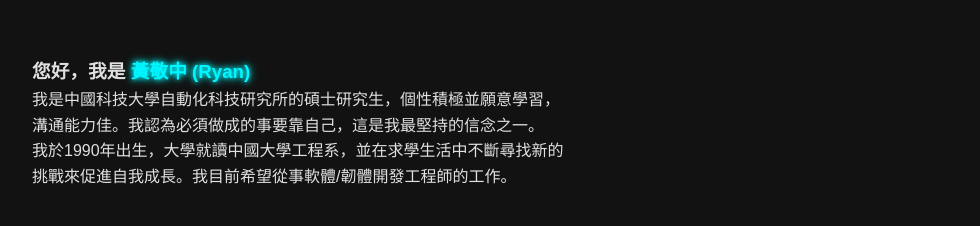
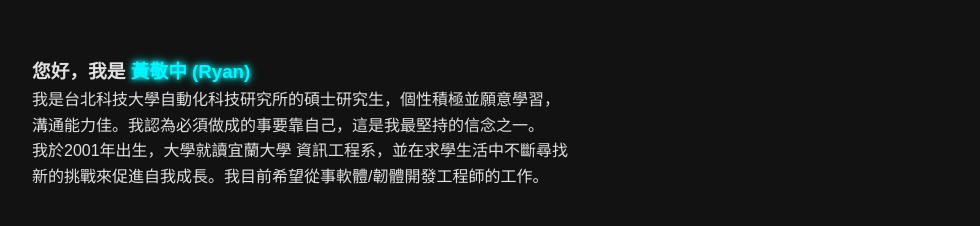
Before and after one commit to hann0308uu/Joyce0308.github.io, a plain HTML site: page index.html in a window 1280 px wide. Shown: the part 982-1208 px from the top of the page, without its empty margins (48-1028 px from the left). Drawn offline with Linux system fonts and the light colour scheme.

Commit message:
Update index.html

```diff
--- a/index.html
+++ b/index.html
@@ -565,8 +565,8 @@
             <div class="about-content">
                 <div class="about-text animate">
                     <h3>您好，我是 <span class="neon-text">黃敬中 (Ryan)</span></h3>
-                    <p>我是中國科技大學自動化科技研究所的碩士研究生，個性積極並願意學習，溝通能力佳。我認為必須做成的事要靠自己，這是我最堅持的信念之一。</p>
-                    <p>我於1990年出生，大學就讀中國大學工程系，並在求學生活中不斷尋找新的挑戰來促進自我成長。我目前希望從事軟體/韌體開發工程師的工作。</p>
+                    <p>我是台北科技大學自動化科技研究所的碩士研究生，個性積極並願意學習，溝通能力佳。我認為必須做成的事要靠自己，這是我最堅持的信念之一。</p>
+                    <p>我於2001年出生，大學就讀宜蘭大學 資訊工程系，並在求學生活中不斷尋找新的挑戰來促進自我成長。我目前希望從事軟體/韌體開發工程師的工作。</p>
 
                     <div class="skill-container">
                         <h3>專業技能</h3>
```
